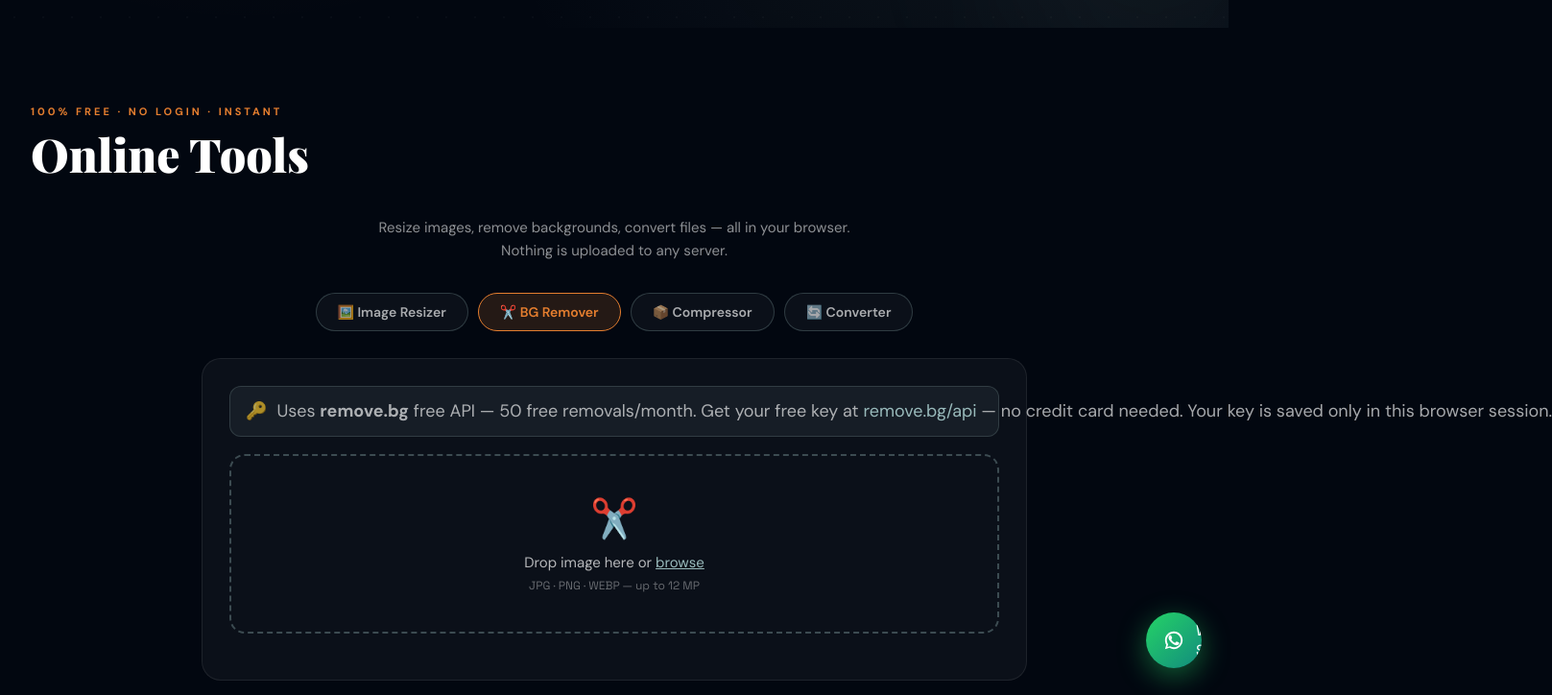
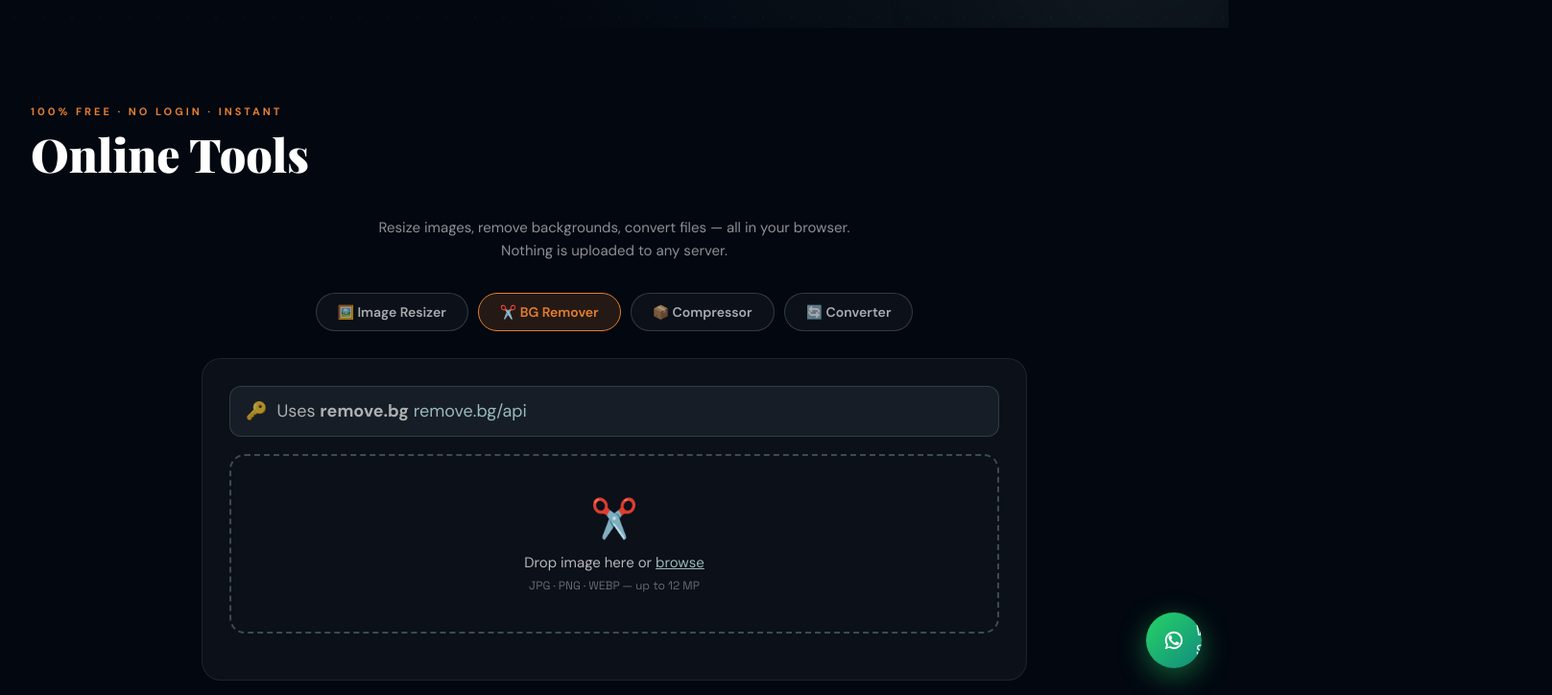
Before and after one commit to Karthik-2102/Verma-Enterprises, a website: page frontend/index.html in a window 1280 px wide. Both pictures are taken after a click on the button "✂️ BG Remover". Shown: the part 789-1513 px from the top of the page at 96% size, 1617 px wide, since content can reach past the window. Drawn offline with nearby package versions, Linux system fonts and the light colour scheme; no server answers.

```diff
--- a/frontend/index.html
+++ b/frontend/index.html
@@ -327,11 +327,10 @@
                     <div class="tool-inner">
                         <div class="tool-notice">
                             <span>🔑</span>
-                            <span>Uses <strong>remove.bg</strong> free API — 50 free removals/month. Get your free key
-                                at
+                            <span>Uses <strong>remove.bg</strong>
                                 <a href="https://www.remove.bg/api" target="_blank" rel="noopener"
                                     style="color:#99BABB;">remove.bg/api</a>
-                                — no credit card needed. Your key is saved only in this browser session.</span>
+                            </span>
                         </div>
 
                         <!-- Drop zone -->
```
